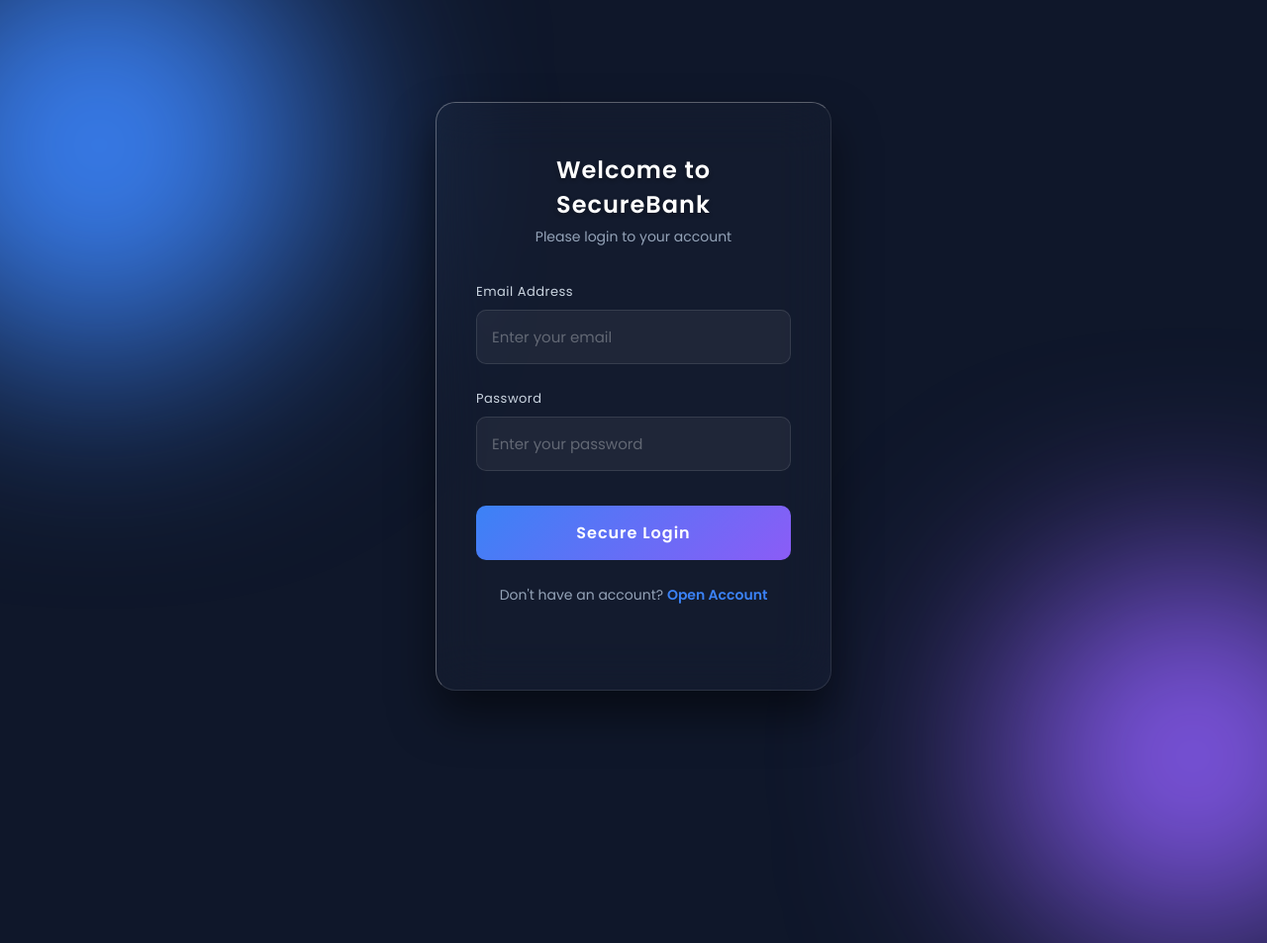
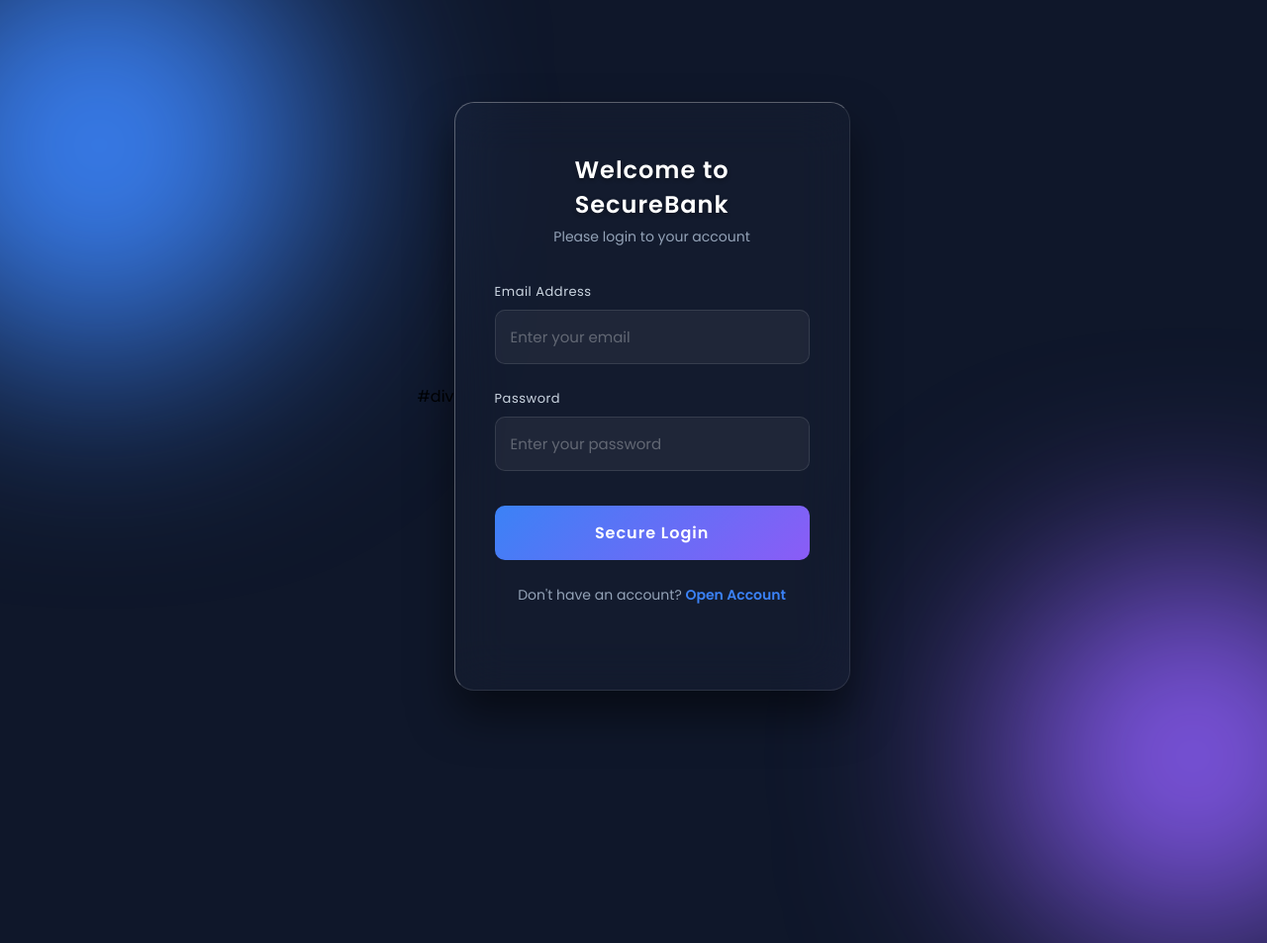
Before and after one commit to NishthaShukla14/Bank-Management-System, a Flask app: page / in a window 1280 px wide; the page is wider, and only the part inside the window is pictured. Shown: that part at 99% size. Run offline with Flask 3, Linux system fonts and the light colour scheme.

```diff
--- a/templates/index.html
+++ b/templates/index.html
@@ -14,6 +14,7 @@
     </style>
 </head>
 <body>
+    #div
 
     <div class="login-container">
         <div class="login-card">
```
